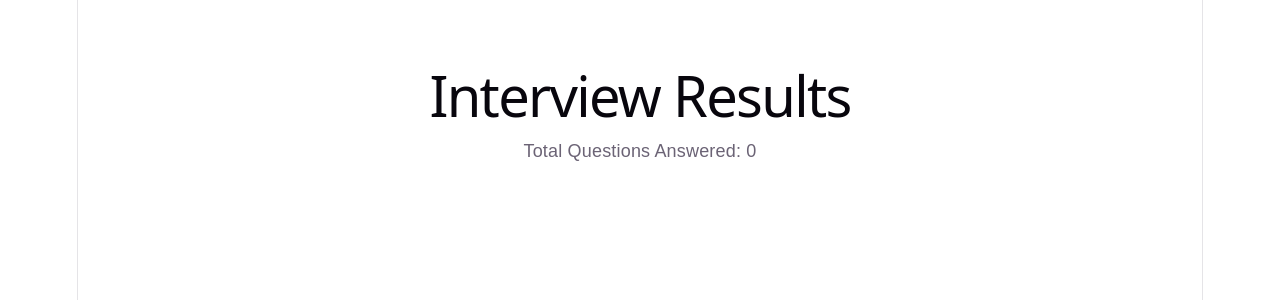
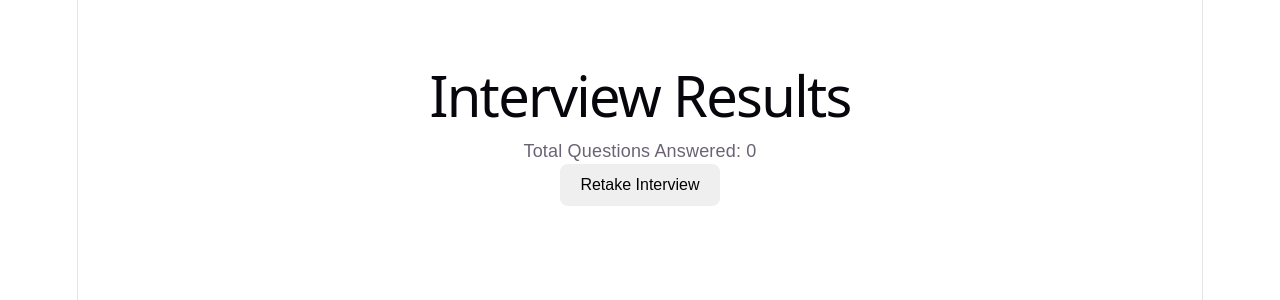
Before and after one commit to Silvia-1627/InterviewPilot, a React app: page /result in a window 1280 px wide. Shown: the top 300 px of the page. Built offline with nearby package versions, Linux system fonts and the light colour scheme; the HTML template or start-up script is replaced by a standard one.

Commit message:
Add retake interview functionality

```diff
--- a/src/pages/Result.css
+++ b/src/pages/Result.css
@@ -18,3 +18,11 @@
 .answer-card h3 {
   margin-bottom: 10px;
 }
+
+.retake-btn {
+  padding: 12px 20px;
+  font-size: 16px;
+  border: none;
+  border-radius: 8px;
+  cursor: pointer;
+}
--- a/src/pages/Result.jsx
+++ b/src/pages/Result.jsx
@@ -1,7 +1,9 @@
-import { useLocation } from "react-router-dom";
+import { useLocation, useNavigate } from "react-router-dom";
 import "./Result.css";
 
 function Result() {
+
+  const navigate = useNavigate();
 
   const location = useLocation();
 
@@ -26,6 +28,12 @@ function Result() {
 
       </div>
     ))}
+   <button
+     className="retake-btn"
+      onClick={() => navigate("/interview")}
+>
+      Retake Interview
+     </button>
 
   </div>
 );
```
